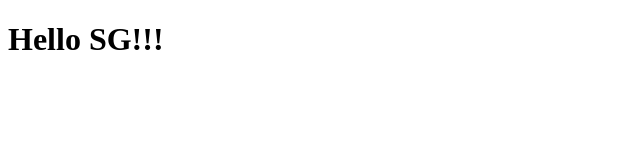
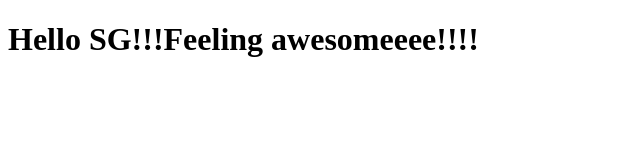
Before and after one commit to Sakshi-star24/test, a plain HTML site: page index.html in a window 1280 px wide. Shown: the whole page, without its empty margins (0-640 px from the left). Drawn offline with Linux system fonts and the light colour scheme.

Commit message:
Next Version of web file.

```diff
--- a/index.html
+++ b/index.html
@@ -5,6 +5,6 @@
     <title>Hello SG</title>
   </head>
   <body>
-    <h1>Hello SG!!!</h1>
+    <h1>Hello SG!!!Feeling awesomeeee!!!!</h1>
   </body>
 </html>
```
